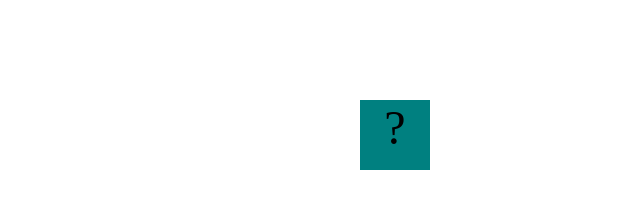
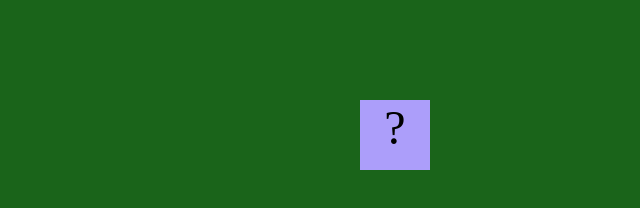
Before and after one commit to Keithcabrera/Keithcabrera.github.io, a plain HTML site: page projects/bouncing-box/index.html in a window 1280 px wide. Shown: the whole page, without its empty margins (640-1280 px from the left). Drawn offline with Linux system fonts and the light colour scheme.

Commit message:
add bouncing box

```diff
--- a/projects/bouncing-box/index.html
+++ b/projects/bouncing-box/index.html
@@ -8,7 +8,7 @@
       .box {
         width: 70px;
         height: 70px;
-        background-color: teal;
+        background-color: rgb(172, 158, 250);
         font-size: 300%;
         text-align: center;
         user-select: none;
@@ -21,6 +21,7 @@
 
       .board {
         height: 100vh;
+        background-color: rgb(26, 100,26);
       }
     </style>
     <!-- 	<script src="//cdnjs.cloudflare.com/ajax/libs/jquery/2.1.1/jquery.min.js"></script> -->
```
